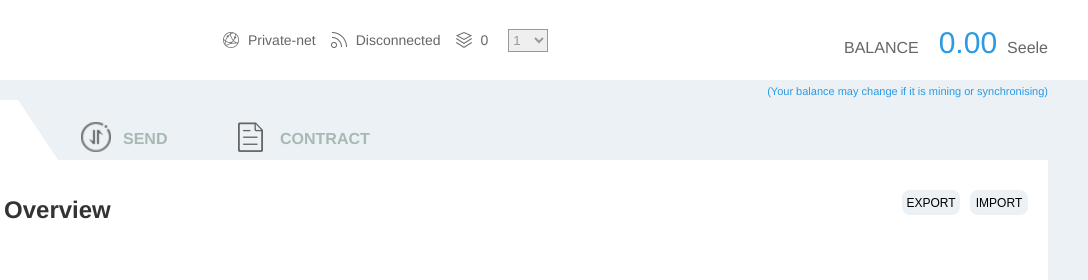
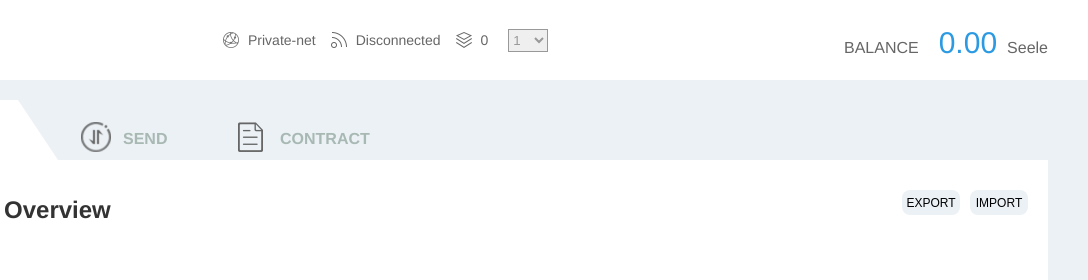
Before and after one commit to seeleteam/SeeleWallet, an Electron app: page index.html in a window 1280 px wide. Shown: the top 280 px of the page, 192-1280 px from the left. Drawn offline with Linux system fonts and the light colour scheme; no server answers.

Commit message:
delete balance claim

```diff
--- a/index.html
+++ b/index.html
@@ -32,7 +32,6 @@
                 <div class="get-balance"><span>BALANCE</span><span id="span_balance">0.00</span><span>Seele</span></div>
             </div>
         </div>
-        <div class="balanceClaim">(Your balance may change if it is mining or synchronising)</div>
         <div class="main">
             <div id="tab">
                 <ul>
```
